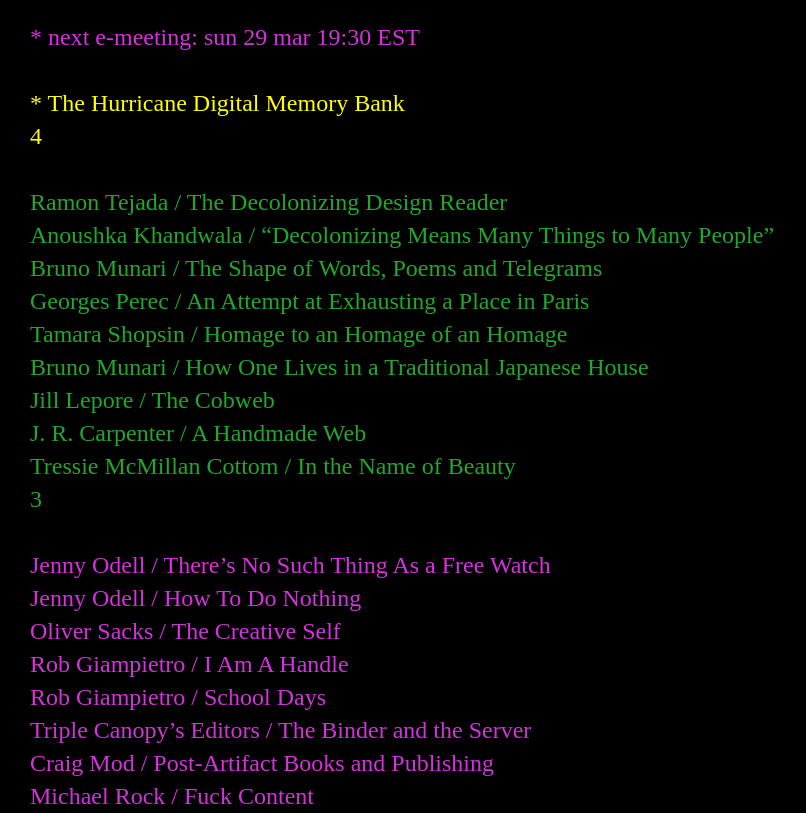
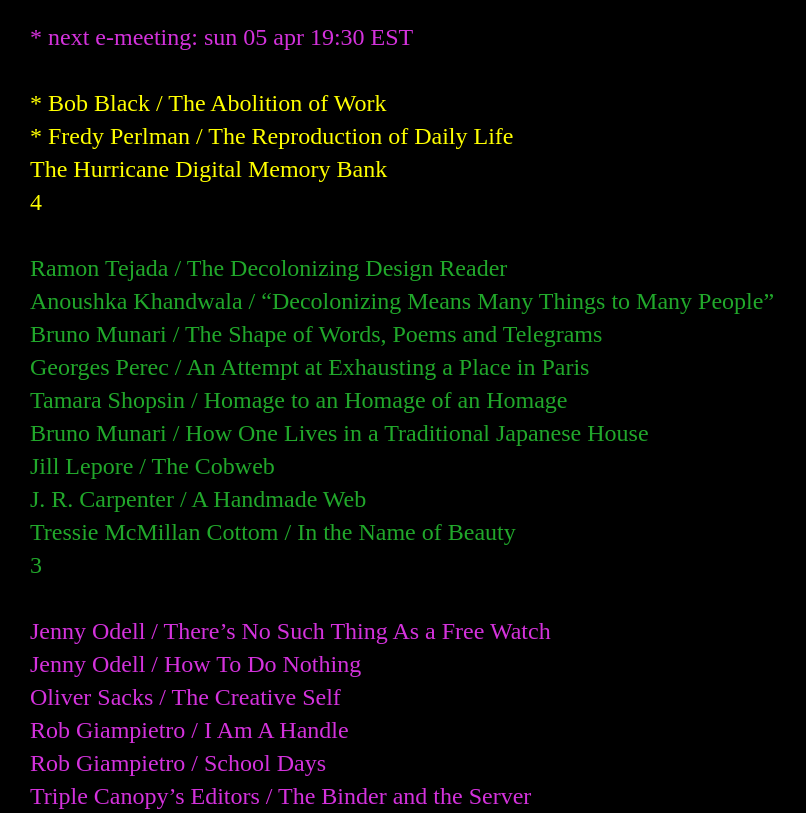
Before and after one commit to neetapatel/on-graphic-design, a plain HTML site: page index.html in a window 1280 px wide. Shown: the top 813 px of the page, without its empty margins (0-806 px from the left). Drawn offline with Linux system fonts and the light colour scheme.

Commit message:
reading group 04/05

```diff
--- a/index.html
+++ b/index.html
@@ -10,11 +10,13 @@
 
   <body>
 
-    <p class="blinking"><span>* next e-meeting: sun 29 mar 19:30 EST</span></p>
+    <p class="blinking"><span>* next e-meeting: sun 05 apr 19:30 EST</span></p>
     <br>
 
     <div class="season-4">
-      <p><a target="_blank" href="http://hurricanearchive.org/">* The Hurricane Digital Memory Bank</a></p>
+      <p>* Bob Black / <a target="_blank" href="https://theanarchistlibrary.org/library/bob-black-the-abolition-of-work">The Abolition of Work</a></p>
+      <p>* Fredy Perlman / <a target="_blank" href="https://www.marxists.org/reference/archive/perlman-fredy/1969/misc/reproduction-daily-life.htm">The Reproduction of Daily Life</a></p>
+      <p><a target="_blank" href="http://hurricanearchive.org/">The Hurricane Digital Memory Bank</a></p>
       <p>4</p>
     </div>
 
```
